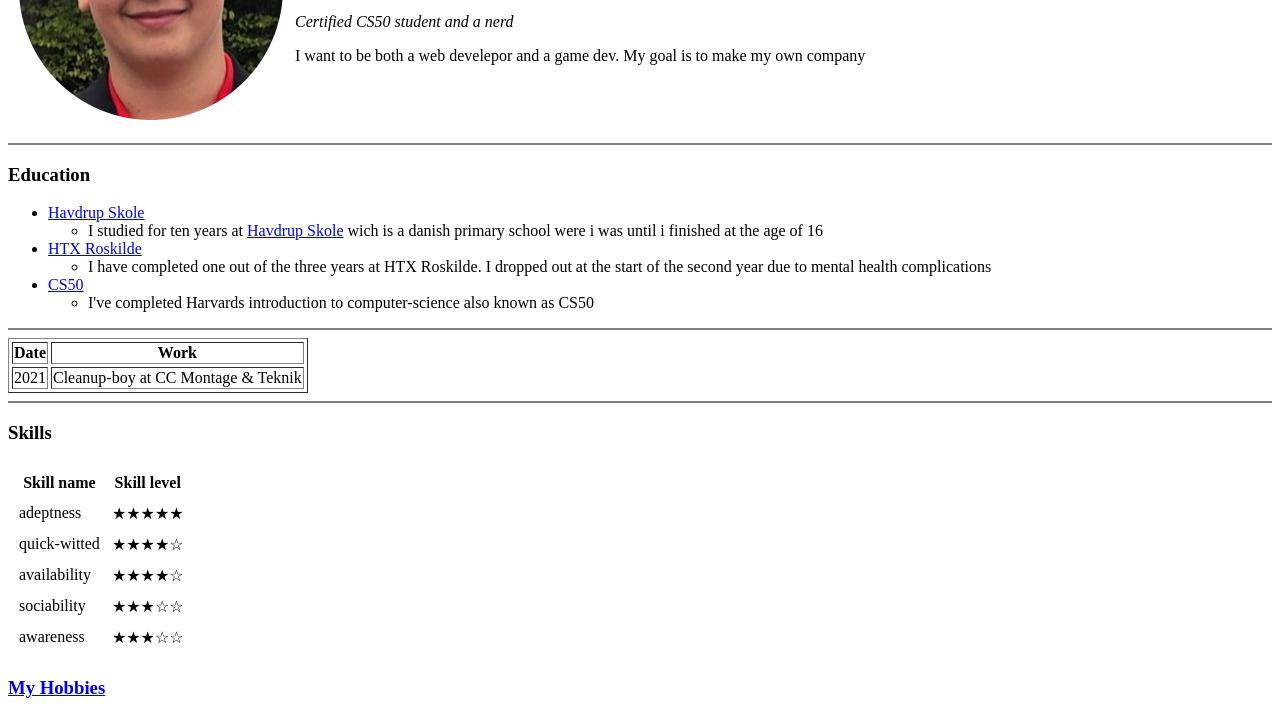
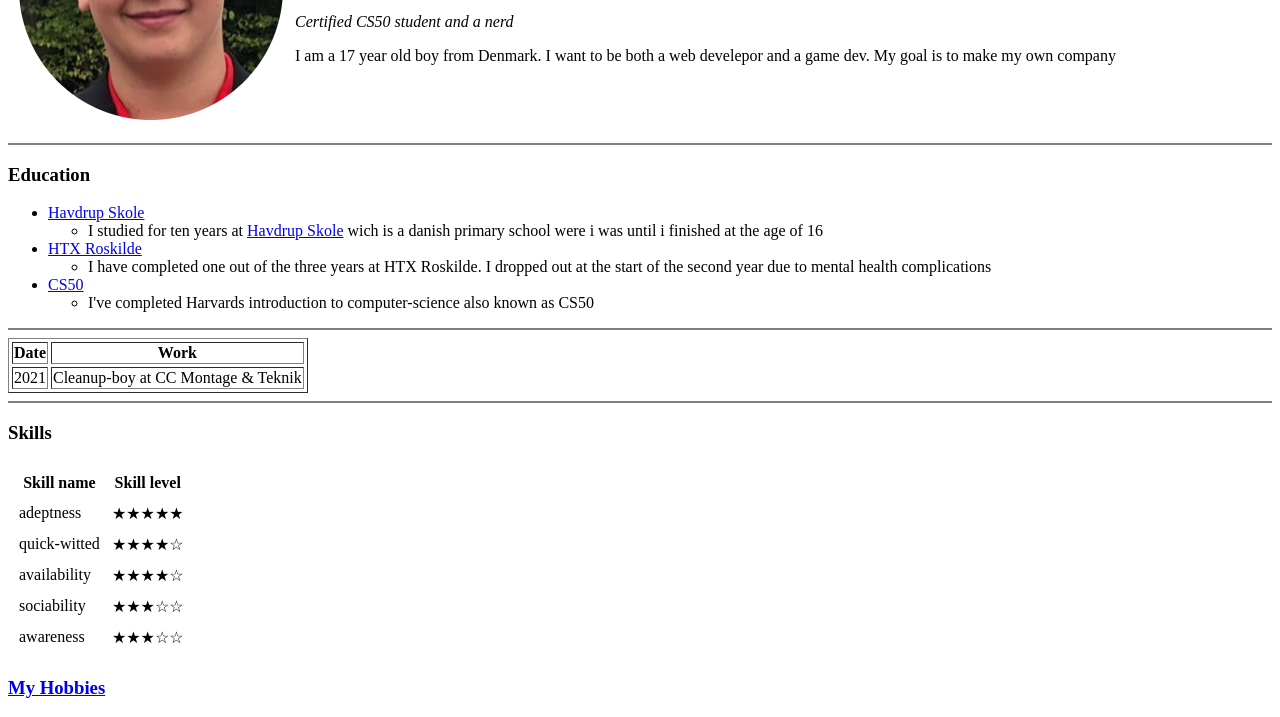
Before and after one commit to Hubits-cloud/CV, a plain HTML site: page index.html in a window 1280 px wide. Shown: the part 163-880 px from the top of the page. Drawn offline with Linux system fonts and the light colour scheme.

Commit message:
added more info about me

```diff
--- a/index.html
+++ b/index.html
@@ -11,7 +11,7 @@
             <td><h1>Tobias Belling</h1>
                 <p><em><a href="contacts.html">Contact me</a></em></p>
                 <p><em>Certified CS50 student and a nerd</em></p>
-                <p>I want to be both a web develepor and a game dev.
+                <p>I am a 17 year old boy from Denmark. I want to be both a web develepor and a game dev.
                 My goal is to make my own company</p></td>
         </table>
 
```
